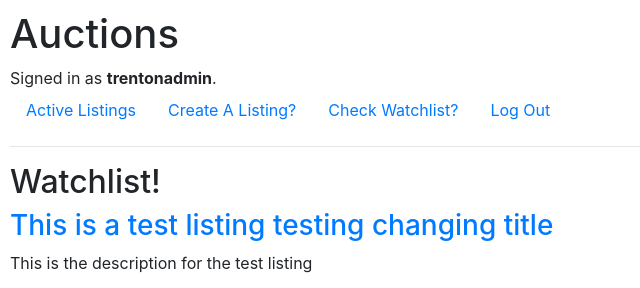
After one commit to TrentonTrentoff/Commerce, a Django app: page /watchList in a window 1280 px wide. The commit adds this page. Shown: the top 288 px of the page, without its empty margins (0-640 px from the left). Run offline with Django 3.2, Linux system fonts and the light colour scheme; a user stored in the database is signed in; data comes from the database, SQL or seed files in the repository; both versions use the stored data as it was after the commit; some libraries are stand-ins or nearby versions.

Commit message:
Added basic watchlist functionality

```diff
--- a/auctions/admin.py
+++ b/auctions/admin.py
@@ -1,7 +1,8 @@
 from django.contrib import admin
-from .models import User, Listing, Bid, Comments
+from .models import User, Listing, Bid, Comments, WatchList
 # Register your models here.
 admin.site.register(User)
 admin.site.register(Listing)
 admin.site.register(Bid)
 admin.site.register(Comments)
+admin.site.register(WatchList)
--- a/auctions/models.py
+++ b/auctions/models.py
@@ -33,3 +33,8 @@ class Comments(models.Model):
 
     def __str__(self):
         return f"{self.user} commented {self.content} on {self.currentListing}"
+
+class WatchList(models.Model):
+    id = models.AutoField(primary_key=True)
+    user = models.ForeignKey(User, on_delete=models.CASCADE, related_name="userID")
+    currentListing = models.ForeignKey(Listing, on_delete=models.CASCADE, related_name="watchListing")
--- a/auctions/templates/auctions/layout.html
+++ b/auctions/templates/auctions/layout.html
@@ -25,7 +25,7 @@
                     <a class="nav-link" href="{% url 'create' %}">Create A Listing?</a>
                 </li>
                 <li class="nav-item">
-                    <a class="nav-link" href="watchlist">Check Watchlist?</a>
+                    <a class="nav-link" href="watchList">Check Watchlist?</a>
                 </li>
                 <li class="nav-item">
                     <a class="nav-link" href="{% url 'logout' %}">Log Out</a>
--- a/auctions/templates/auctions/listing.html
+++ b/auctions/templates/auctions/listing.html
@@ -3,7 +3,7 @@
 {% block body %}
     <h2>{{ listing.title }}</h2>
         {% if user.is_authenticated %}
-            <a href="{% url 'watchlist' %}">Add {{ listing.title }} to Watchlist?</a>
+            <a href="{% url 'addWatchList' listing.id %}">Add {{ listing.title }} to Watchlist?</a>
             {% if user.id == listing.id %}
             <a href="{% url 'closelist' %}">Close {{ listing.title }}?</a>
             {% else %}
--- /dev/null
+++ b/auctions/templates/auctions/watchlist.html
@@ -0,0 +1,11 @@
+{% extends "auctions/layout.html" %}
+
+{% block body %}
+    <h2>Watchlist!</h2>
+    {% for listing in listings %}
+        <a href="{% url 'listing' listing.id %}"><h3>{{ listing.title }}</h3></a>
+        <p>{{ listing.description }}</p>
+        {{ listing.price }}
+        <img src="{{ listing.image }}" alt="{{ listing.title }}" width="500" height="600">
+    {% endfor %}
+{% endblock %}
--- a/auctions/urls.py
+++ b/auctions/urls.py
@@ -8,7 +8,8 @@ urlpatterns = [
     path("logout", views.logout_view, name="logout"),
     path("register", views.register, name="register"),
     path("create", views.create, name="create"),
-    path("watchlist", views.watchlist, name="watchlist"),
+    path("watchList", views.watchList, name="watchList"),
+    path("addWatchList/<int:listing_id>", views.addWatchList, name="addWatchList"),
     path("closelist", views.closelist, name="closelist"),
     path("bid", views.bid, name="bid"),
     path("<int:listing_id>", views.listing, name="listing")
--- a/auctions/views.py
+++ b/auctions/views.py
@@ -5,7 +5,7 @@ from django.http import HttpResponse, HttpResponseRedirect
 from django.shortcuts import render
 from django.urls import reverse
 
-from .models import Listing, User
+from .models import Listing, User, WatchList
 
 
 def index(request):
@@ -88,9 +88,23 @@ def listing(request, listing_id):
             "listing": listing
         })
 
-def watchlist(request):
-    pass
+def addWatchList(request, listing_id):
+    watchlisting = Listing.objects.get(id=listing_id)
+    user_id = request.user
+    newWatchList = WatchList(user = user_id, currentListing = watchlisting)
+    newWatchList.save()
+    url = reverse('listing', kwargs={'listing_id': listing_id})
+    return HttpResponseRedirect(url)
 
+def watchList(request):
+    user_id = request.user
+    currentlyWatching = WatchList.objects.filter(user=user_id).values("currentListing")
+    print (currentlyWatching)
+    listings = Listing.objects.filter(id__in=currentlyWatching)
+    print (listings)
+    return render (request, "auctions/watchlist.html", {
+        "listings": listings
+    })
 def closelist(request):
     pass
 
```
Also changed, not shown: auctions/migrations/0002_alter_listing_user.py (added), auctions/migrations/0003_watchlist.py (added), db.sqlite3.
